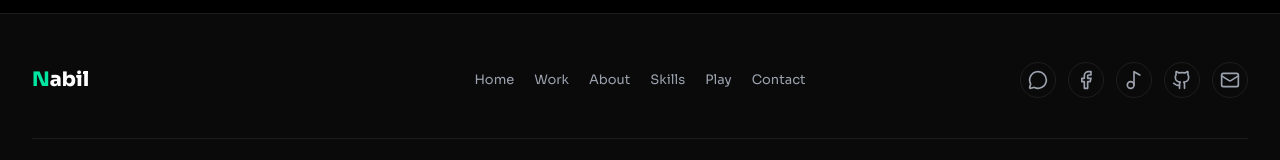
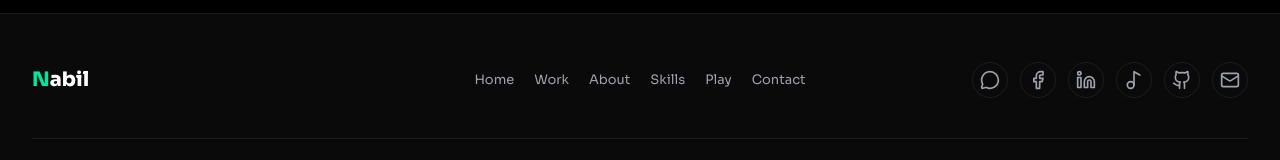
Before and after one commit to Nabil-00/my-portfolio, a React (Vite) app: page /blog in a window 1280 px wide. Shown: the part 3111-3271 px from the top of the page. Built offline with nearby package versions, Linux system fonts and the light colour scheme.

Commit message:
Add LinkedIn profile link

```diff
--- a/src/components/Footer.jsx
+++ b/src/components/Footer.jsx
@@ -1,5 +1,5 @@
 import React from 'react';
-import { Github, Facebook, MessageCircle, Mail, Music2 } from 'lucide-react';
+import { Github, Facebook, Linkedin, MessageCircle, Mail, Music2 } from 'lucide-react';
 import siteContent from '../data/siteContent';
 
 const Footer = () => {
@@ -9,6 +9,7 @@ const Footer = () => {
     const socialLinks = [
         { icon: <MessageCircle size={20} />, href: meta.whatsapp, label: meta.socialLabels.whatsapp },
         { icon: <Facebook size={20} />, href: meta.facebook, label: meta.socialLabels.facebook },
+        { icon: <Linkedin size={20} />, href: meta.linkedin, label: meta.socialLabels.linkedin },
         { icon: <Music2 size={20} />, href: meta.tiktok, label: meta.socialLabels.tiktok },
         { icon: <Github size={20} />, href: meta.github, label: meta.socialLabels.github },
         { icon: <Mail size={20} />, href: `mailto:${meta.email}`, label: meta.socialLabels.email },
--- a/src/components/Hero.jsx
+++ b/src/components/Hero.jsx
@@ -1,5 +1,5 @@
 import React from 'react';
-import { MessageCircle, Facebook, Github, Download, Music2 } from 'lucide-react';
+import { MessageCircle, Facebook, Linkedin, Github, Download, Music2 } from 'lucide-react';
 import siteContent from '../data/siteContent';
 
 const Hero = () => {
@@ -8,6 +8,7 @@ const Hero = () => {
     const socialLinks = [
         { icon: <MessageCircle size={16} />, href: meta.whatsapp, label: meta.socialLabels.whatsapp },
         { icon: <Facebook size={16} />, href: meta.facebook, label: meta.socialLabels.facebook },
+        { icon: <Linkedin size={16} />, href: meta.linkedin, label: meta.socialLabels.linkedin },
         { icon: <Music2 size={16} />, href: meta.tiktok, label: meta.socialLabels.tiktok },
         { icon: <Github size={16} />, href: meta.github, label: meta.socialLabels.github }
     ];
--- a/src/data/siteContent.js
+++ b/src/data/siteContent.js
@@ -7,6 +7,7 @@ const siteContent = {
     email: "nabeelismailabdulkadir15@gmail.com",
     phone: "2349136159701",
     github: "https://github.com/Nabil-00",
+    linkedin: "https://www.linkedin.com/in/nabil-i-426230336",
     tiktok: "https://www.tiktok.com/@i_nabeel_",
     facebook: "https://www.facebook.com/nabil.ismail.5855",
     whatsapp: "https://wa.me/2349136159701",
@@ -14,6 +15,7 @@ const siteContent = {
     socialLabels: {
       whatsapp: "WhatsApp",
       facebook: "Facebook",
+      linkedin: "LinkedIn",
       tiktok: "TikTok",
       github: "GitHub",
       email: "Email",
```
Also changed, not shown: public/llms.txt, 2 other files (tests, documents, lock files or other folders).
